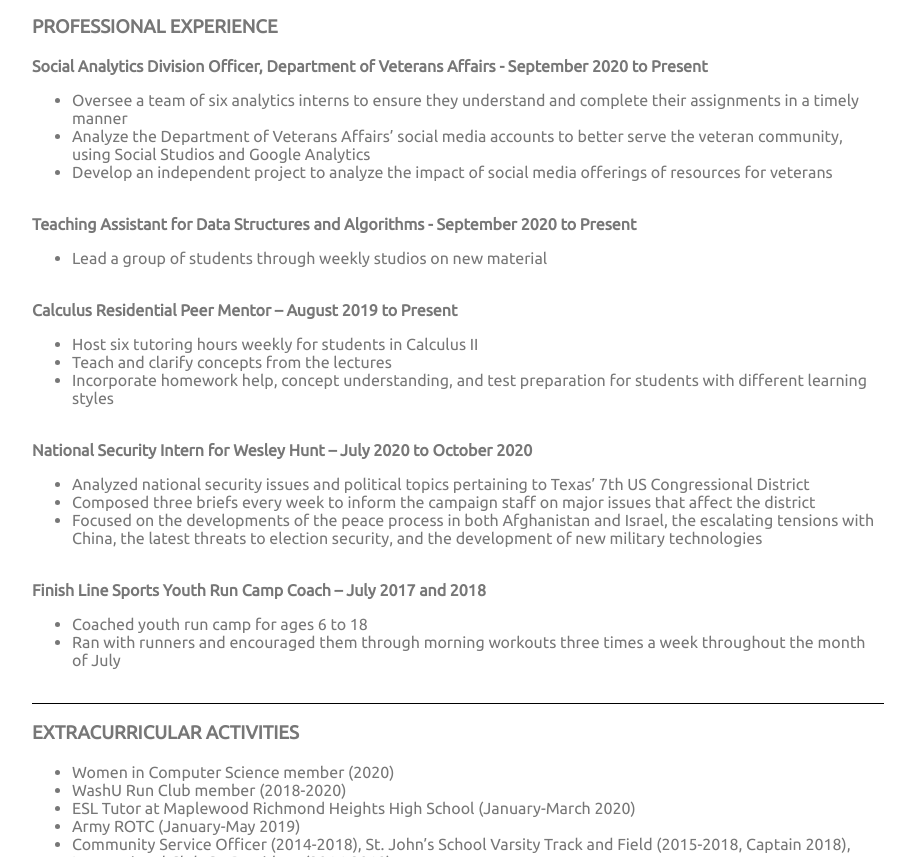
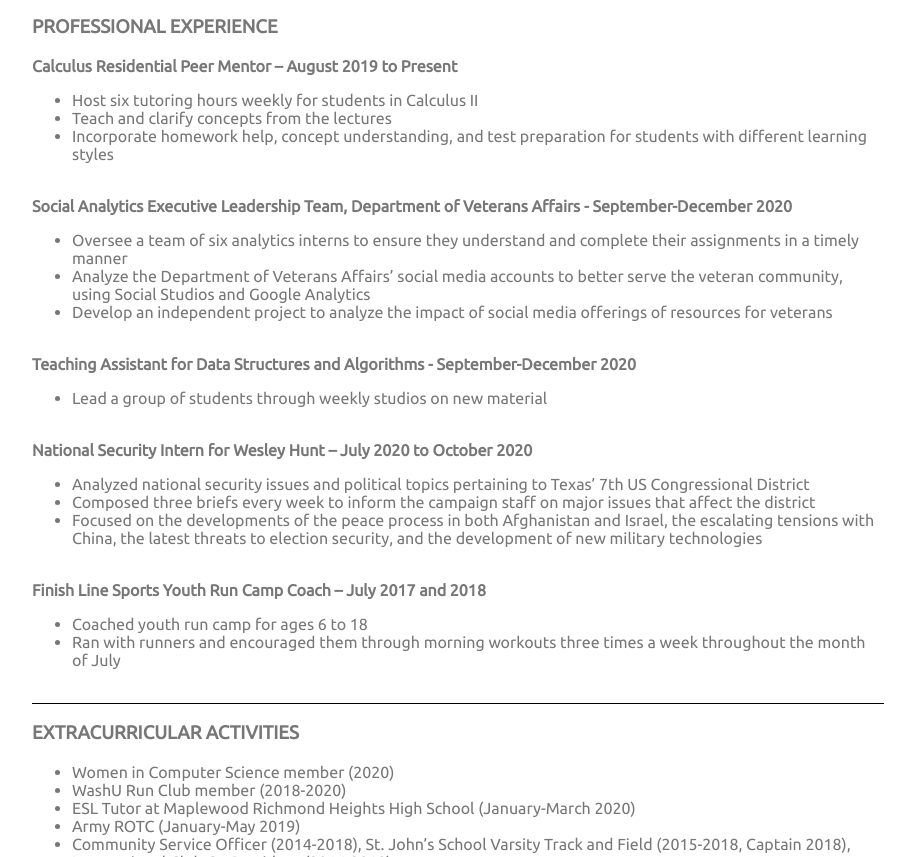
Before and after one commit to mollyisaac/molly-isaac, a plain HTML site: page resume.html in a window 1280 px wide. Shown: the part 1283-2140 px from the top of the page, without its empty margins (182-1086 px from the left). Drawn offline with Linux system fonts and the light colour scheme.

Commit message:
Update resume.html

```diff
--- a/resume.html
+++ b/resume.html
@@ -89,23 +89,23 @@
             </section>
             <section class = "resume-section">
                 <h3><strong>PROFESSIONAL EXPERIENCE</strong></h3>
-                <div><strong> Social Analytics Division Officer, Department of Veterans Affairs - September 2020 to Present</strong></div>
+                <div><strong> Calculus Residential Peer Mentor – August 2019 to Present</strong></div>
+                <ul>
+                    <li>Host six tutoring hours weekly for students in Calculus II</li>
+                    <li>Teach and clarify concepts from the lectures</li>
+                    <li>Incorporate homework help, concept understanding, and test preparation for students with different learning styles</li>
+                </ul>
+                <br>
+                <div><strong> Social Analytics Executive Leadership Team, Department of Veterans Affairs - September-December 2020</strong></div>
                 <ul>
                     <li>Oversee a team of six analytics interns to ensure they understand and complete their assignments in a timely manner</li>
                     <li>Analyze the Department of Veterans Affairs’ social media accounts to better serve the veteran community, using Social Studios and Google Analytics</li>
                     <li>Develop an independent project to analyze the impact of social media offerings of resources for veterans</li>
                 </ul>
                 <br>
-                <div><strong> Teaching Assistant for Data Structures and Algorithms - September 2020 to Present</strong></div>
+                <div><strong> Teaching Assistant for Data Structures and Algorithms - September-December 2020</strong></div>
                 <ul>
                     <li>Lead a group of students through weekly studios on new material</li>
-                </ul>
-                <br>
-                <div><strong> Calculus Residential Peer Mentor – August 2019 to Present</strong></div>
-                <ul>
-                    <li>Host six tutoring hours weekly for students in Calculus II</li>
-                    <li>Teach and clarify concepts from the lectures</li>
-                    <li>Incorporate homework help, concept understanding, and test preparation for students with different learning styles</li>
                 </ul>
                 <br>
                 <div><strong> National Security Intern for Wesley Hunt – July 2020 to October 2020</strong></div>
```
